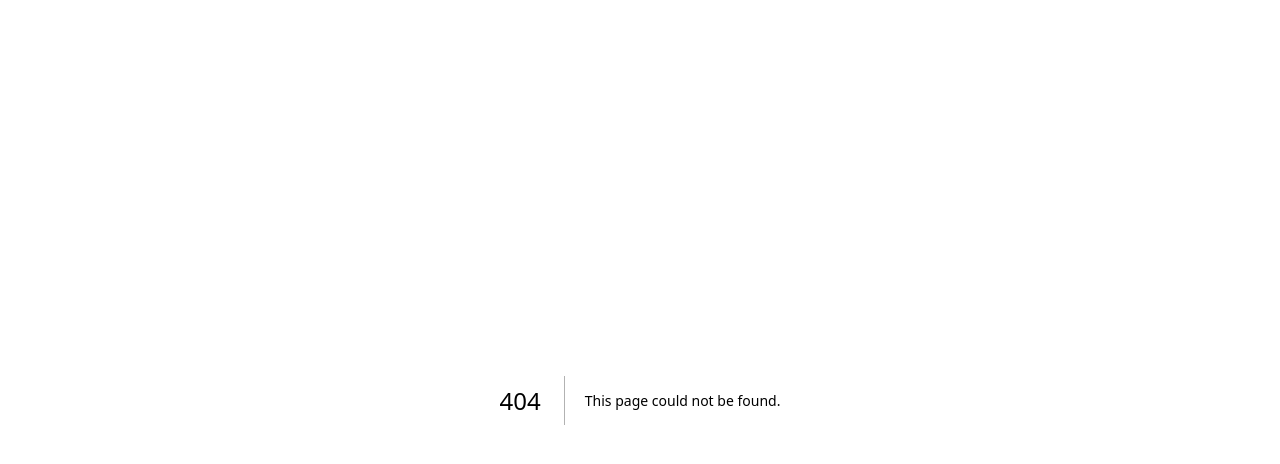
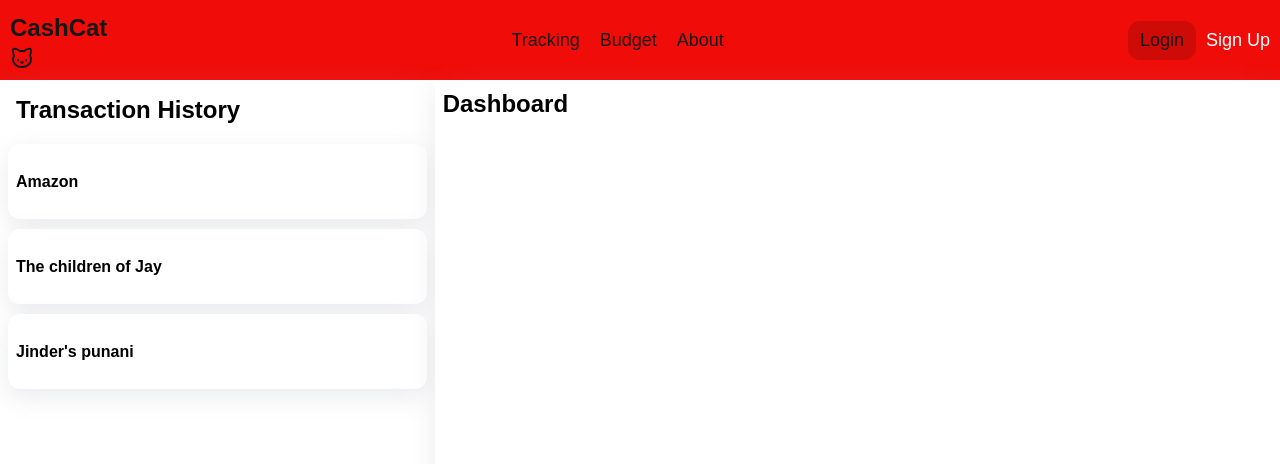
Before and after one commit to jaynopponep/CashCat-HackKnight2025, a Next.js app in the folder frontend/: page /Tracking in a window 1280 px wide. Before the commit this address had no page. Shown: the top 464 px of the page. Built offline with nearby package versions, Linux system fonts and the light colour scheme.

Commit message:
Tracking page done, awaiting data

```diff
--- /dev/null
+++ b/frontend/src/app/Tracking/page.js
@@ -0,0 +1,31 @@
+"use client"
+import Transaction from '@/component/Transaction'
+import React, { useState } from 'react'
+import "./transaction.css"
+import Header from '@/component/Header'
+
+export default function Tracking() {
+    const[transaction, setTransaction] = useState(['Amazon', 'The children of Jay', 'Jinder\'s punani'])
+
+
+  return (
+    <div className='tracking'>
+    <Header></Header>
+    <div className='tracking-container'>
+        <div className='tracking-transaction'>
+            <h2>Transaction History</h2>
+            <div>
+              {transaction.map((purchase, key) => (
+                <Transaction key={key} info={purchase} ></Transaction>
+              ))}
+            </div>
+        </div>
+
+        <div className='tracking-graphs'>
+          <h2>Dashboard</h2>
+
+        </div>
+    </div>
+    </div>
+  )
+}
--- /dev/null
+++ b/frontend/src/app/Tracking/transaction.css
@@ -0,0 +1,35 @@
+.tracking-container{
+    background: white;
+    display: flex;
+    flex-direction: row;
+    color: black;
+    height: 100vh;
+
+}
+
+
+.tracking-transaction{
+    display: flex;
+    flex-direction: column;
+    width: 650px;
+    background: white;
+    padding: 6px 8px;
+    box-shadow: rgba(149, 157, 165, 0.2) 0px 8px 24px;
+}
+
+.tracking-graphs{
+    background: white;
+    box-shadow: rgba(149, 157, 165, 0.2) 0px 8px 24px;
+    width: 100%;
+}
+
+.tracking-info{
+    background: white;
+
+}
+.tracking-container h2{
+    padding: 6px 8px;
+    font-weight: bold;
+    font-size: x-large;
+
+}
--- a/frontend/src/component/Header.jsx
+++ b/frontend/src/component/Header.jsx
@@ -7,13 +7,13 @@ export default function Header() {
   return (
     <div className='header-container'>
         <div className="header-logo-container">
-            <h1>CashCat</h1>
+            <Link href="/"><h1>CashCat</h1></Link>
             <Cat></Cat>
         </div>
 
         <div className="header-links-container">
             <ul>
-                <li><a className="transition hover:text-red-300/75" href="#">Tracking</a></li>
+                <li><Link href="/Tracking" className="transition hover:text-red-300/75">Tracking</Link></li>
                 <li><a className="transition hover:text-red-300/75" href="#">Budget</a></li>
                 <li><a className="transition hover:text-red-300/75" href="#">About</a></li>
             </ul>
--- /dev/null
+++ b/frontend/src/component/Transaction.jsx
@@ -0,0 +1,11 @@
+import React from 'react'
+import "./components.css"
+function Transaction({ info }) {
+  return (
+    <div className='transaction-container'>
+        {info}
+    </div>
+  )
+}
+
+export default Transaction
--- a/frontend/src/component/components.css
+++ b/frontend/src/component/components.css
@@ -81,3 +81,19 @@ h1{
 .card-info p{
     color: gray;
 }
+
+.transaction-container{
+    display: flex;
+    flex-direction: row;
+    width:100%;
+    height: 75px;
+    border-radius: 0.75rem;
+    color: black;
+    background: white;
+    justify-content: space-between;
+    align-items: center;
+    margin-top: 10px;
+    padding: 6px 8px;
+    box-shadow: rgba(149, 157, 165, 0.2) 0px 8px 24px;
+    font-weight: bold;
+}
```
Also changed, not shown: frontend/src/app/page.js (+2 -12 lines), frontend/src/app/style.css (+5 -2 lines), frontend/public/Ozzy.png (added).
